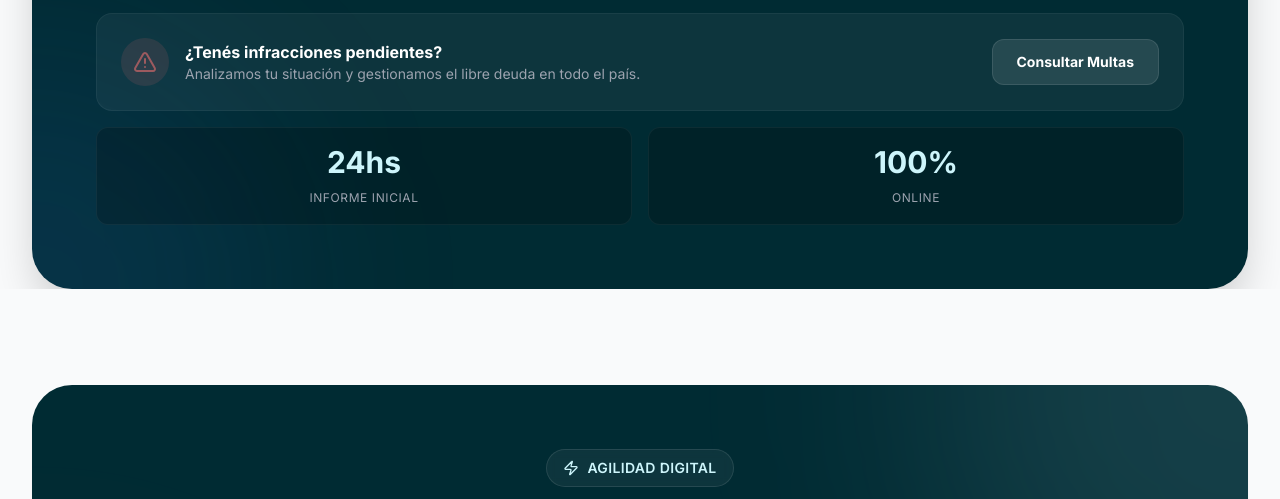
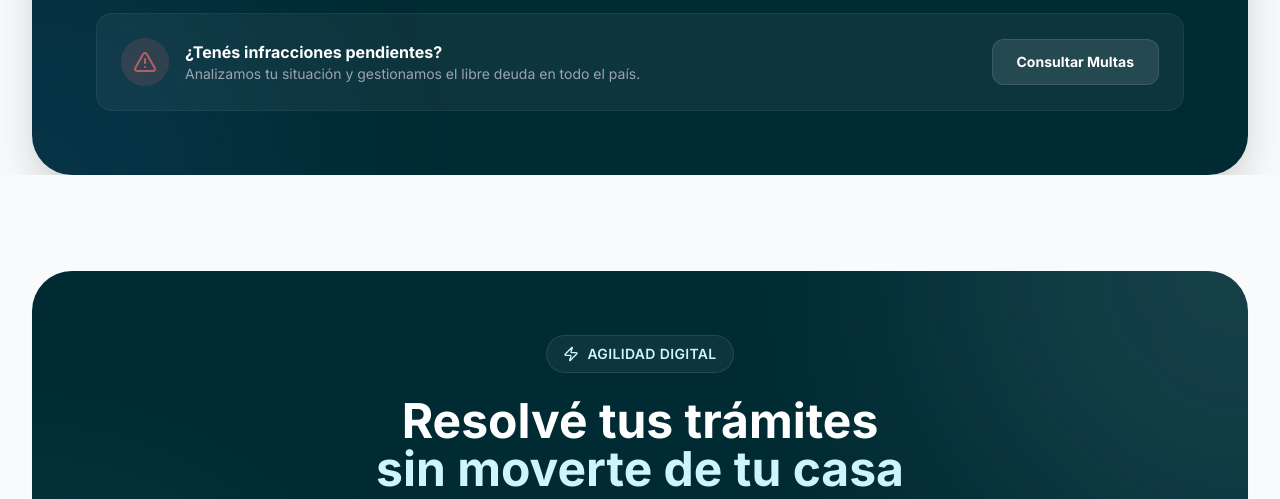
Before and after one commit to master-alanova/estudiobz, an Astro site: page / in a window 1280 px wide. Shown: the part 2925-3424 px from the top of the page. Built offline with nearby package versions, Linux system fonts and the light colour scheme; Astro itself is replaced by a stand-in of ours.

Commit message:
Update Services.jsx
Remove 24hs + 100% online

```diff
--- a/src/components/Services.jsx
+++ b/src/components/Services.jsx
@@ -256,19 +256,6 @@ const Services = () => {
                                     Consultar Multas
                                 </a>
                             </div>
-
-                            <div className="mt-4">
-                                <div className="grid grid-cols-2 gap-4">
-                                    <div className="bg-black/20 p-4 rounded-xl border border-white/5 text-center">
-                                        <span className="block text-3xl font-bold text-primary mb-1">24hs</span>
-                                        <span className="text-xs text-gray-400 uppercase tracking-wider">Informe Inicial</span>
-                                    </div>
-                                    <div className="bg-black/20 p-4 rounded-xl border border-white/5 text-center">
-                                        <span className="block text-3xl font-bold text-primary mb-1">100%</span>
-                                        <span className="text-xs text-gray-400 uppercase tracking-wider">Online</span>
-                                    </div>
-                                </div>
-                            </div>
                         </div>
                     </motion.div>
                 </div>
```
